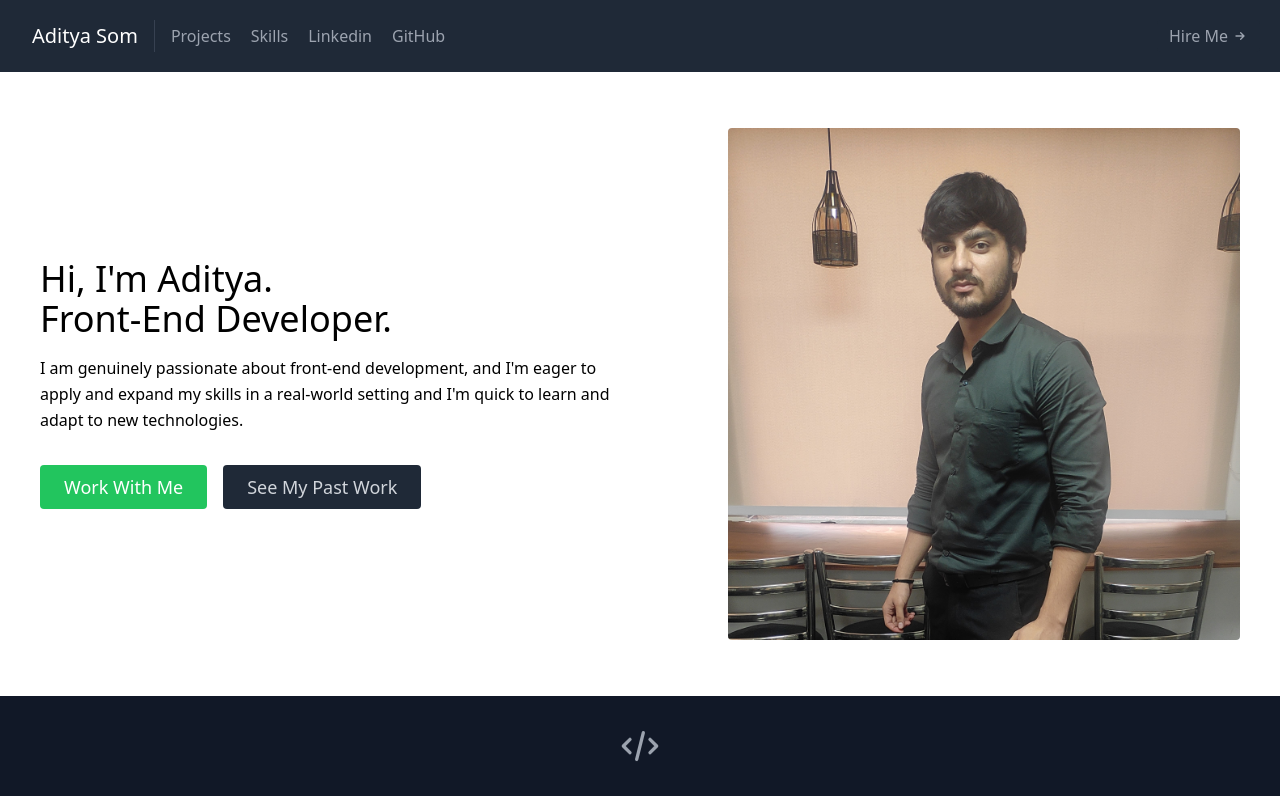
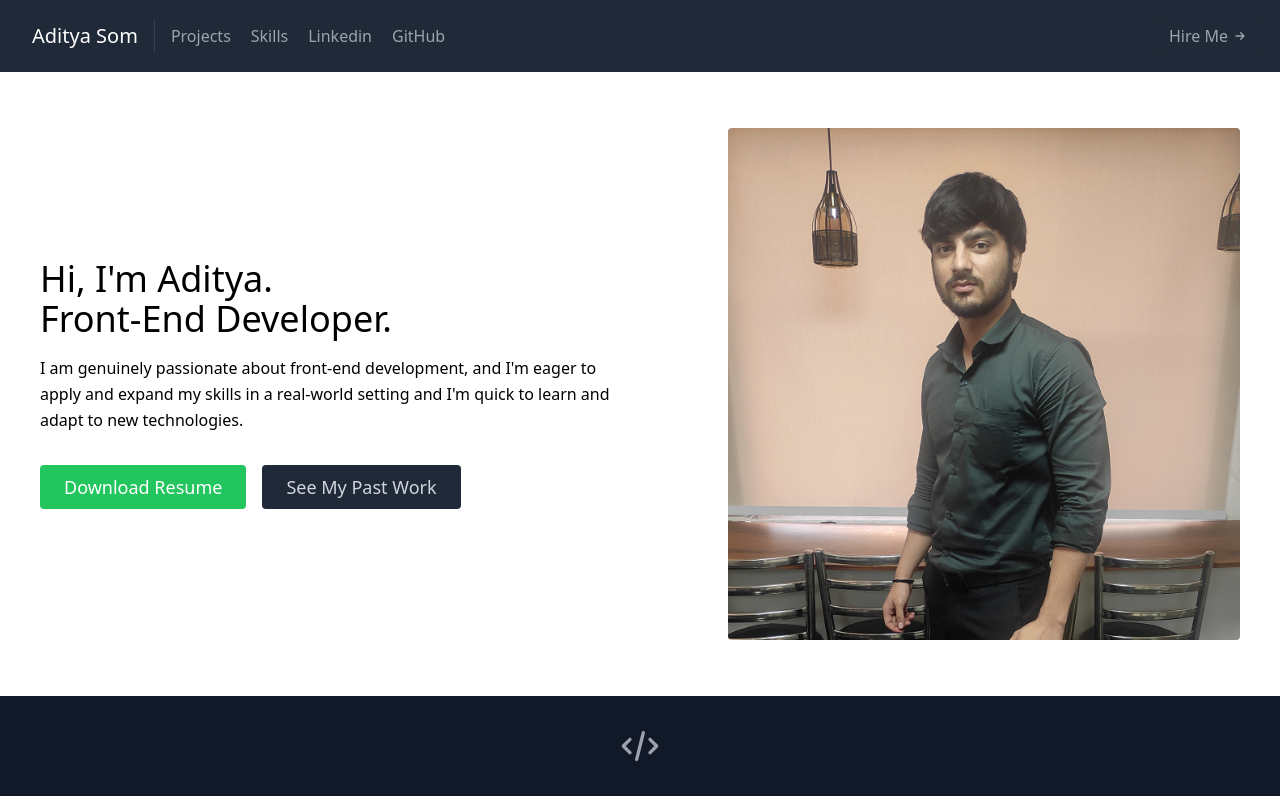
Before and after one commit to adityasoam55/my-portfolio, a React (Vite) app: page / in a window 1280 px wide. Shown: the top 796 px of the page. Built offline with nearby package versions, Linux system fonts and the light colour scheme.

Commit message:
Resume download option added

```diff
--- a/src/components/About.jsx
+++ b/src/components/About.jsx
@@ -27,12 +27,13 @@ export default function About() {
           </p>
           <div className="flex justify-center">
             <motion.a
-              href="#footer"
+              href="/AdityaSom-Resume.pdf"
+              download="AdityaSom-Resume.pdf"
               className="inline-flex text-white bg-green-500 border-0 py-2 px-6 focus:outline-none hover:bg-green-600 rounded text-lg"
               whileHover={{ scale: 1.1 }}
               whileTap={{ scale: 0.9 }}
             >
-              Work With Me
+              Download Resume
             </motion.a>
             <motion.a
               href="#projects"
```
Also changed, not shown: 1 other file (tests, documents, lock files or other folders).
